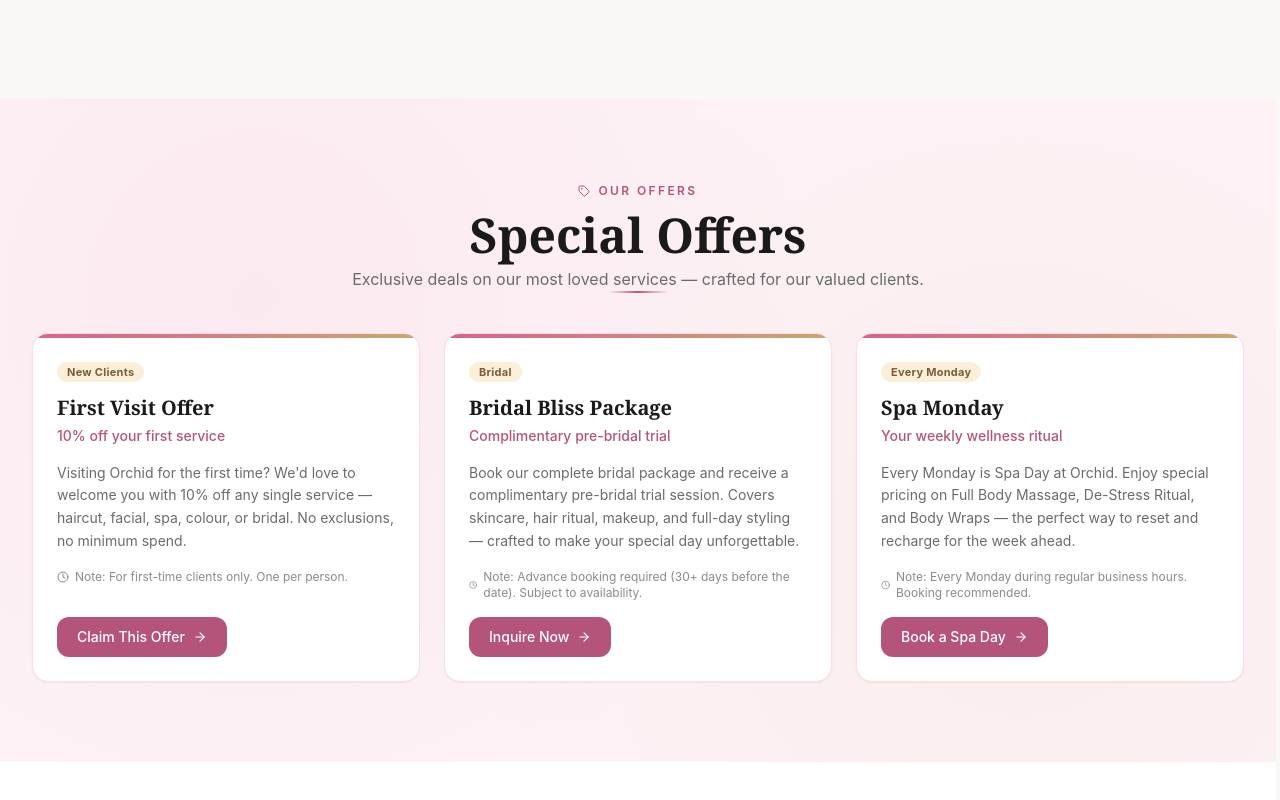
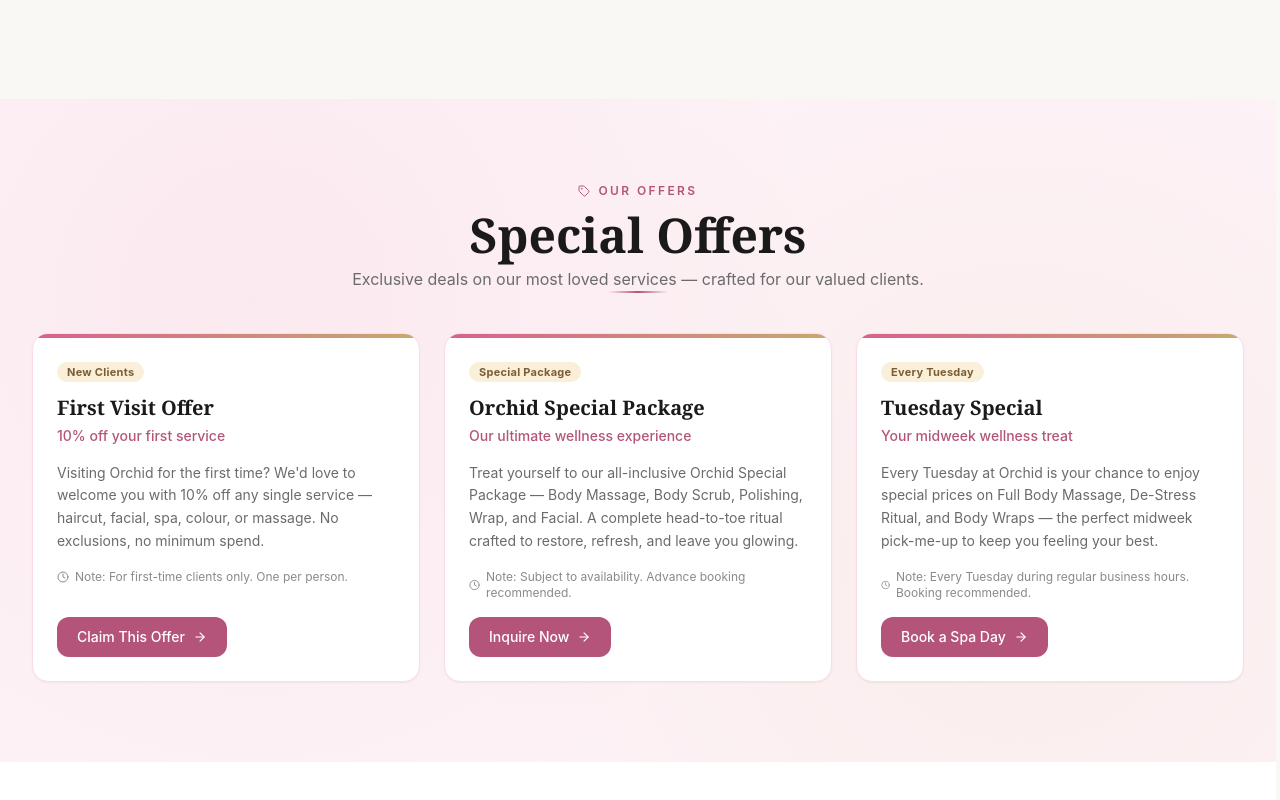
Before and after one commit to akashp-ai/orchidwellness, a Next.js app: page / in a window 1280 px wide. Shown: the part 1612-2412 px from the top of the page. Built offline with nearby package versions, Linux system fonts and the light colour scheme.

Commit message:
Remove all bridal references; update Special Offers, rating and client count

```diff
--- a/app/components/InquiryWidget.tsx
+++ b/app/components/InquiryWidget.tsx
@@ -197,7 +197,7 @@
                 <textarea
                   value={form.query}
                   onChange={(e) => setForm({ ...form, query: e.target.value })}
-                  placeholder="e.g. I'd like to book a bridal package for next Saturday..."
+                  placeholder="e.g. I'd like to book a massage session for next Saturday..."
                   rows={3}
                   className="w-full px-4 py-3 rounded-xl border border-cream-300 bg-cream-50 text-charcoal-800 text-sm placeholder:text-charcoal-300 focus:outline-none focus:ring-2 focus:ring-rose-400 focus:border-transparent transition resize-none"
                   disabled={step === "loading"}
--- a/content/offers.json
+++ b/content/offers.json
@@ -20,30 +20,30 @@
       "badge": "New Clients",
       "title": "First Visit Offer",
       "subtitle": "10% off your first service",
-      "description": "Visiting Orchid for the first time? We'd love to welcome you with 10% off any single service — haircut, facial, spa, colour, or bridal. No exclusions, no minimum spend.",
+      "description": "Visiting Orchid for the first time? We'd love to welcome you with 10% off any single service — haircut, facial, spa, colour, or massage. No exclusions, no minimum spend.",
       "validity": "For first-time clients only. One per person.",
       "ctaText": "Claim This Offer",
       "ctaHref": "#contact"
     },
     {
-      "id": "bridal-package",
+      "id": "orchid-special-package",
       "enabled": true,
-      "badge": "Bridal",
-      "title": "Bridal Bliss Package",
-      "subtitle": "Complimentary pre-bridal trial",
-      "description": "Book our complete bridal package and receive a complimentary pre-bridal trial session. Covers skincare, hair ritual, makeup, and full-day styling — crafted to make your special day unforgettable.",
-      "validity": "Advance booking required (30+ days before the date). Subject to availability.",
+      "badge": "Special Package",
+      "title": "Orchid Special Package",
+      "subtitle": "Our ultimate wellness experience",
+      "description": "Treat yourself to our all-inclusive Orchid Special Package — Body Massage, Body Scrub, Polishing, Wrap, and Facial. A complete head-to-toe ritual crafted to restore, refresh, and leave you glowing.",
+      "validity": "Subject to availability. Advance booking recommended.",
       "ctaText": "Inquire Now",
       "ctaHref": "#contact"
     },
     {
-      "id": "spa-monday",
+      "id": "tuesday-special",
       "enabled": true,
-      "badge": "Every Monday",
-      "title": "Spa Monday",
-      "subtitle": "Your weekly wellness ritual",
-      "description": "Every Monday is Spa Day at Orchid. Enjoy special pricing on Full Body Massage, De-Stress Ritual, and Body Wraps — the perfect way to reset and recharge for the week ahead.",
-      "validity": "Every Monday during regular business hours. Booking recommended.",
+      "badge": "Every Tuesday",
+      "title": "Tuesday Special",
+      "subtitle": "Your midweek wellness treat",
+      "description": "Every Tuesday at Orchid is your chance to enjoy special prices on Full Body Massage, De-Stress Ritual, and Body Wraps — the perfect midweek pick-me-up to keep you feeling your best.",
+      "validity": "Every Tuesday during regular business hours. Booking recommended.",
       "ctaText": "Book a Spa Day",
       "ctaHref": "#contact"
     }
--- a/content/services.json
+++ b/content/services.json
@@ -138,8 +138,8 @@
           "description": "Targeted de-tanning treatment to even skin tone and restore natural brightness after sun exposure."
         },
         {
-          "name": "Bridal Glow Facial",
-          "description": "Multi-step brightening and hydration ritual designed to give brides a radiant, camera-ready complexion."
+          "name": "Radiance Glow Facial",
+          "description": "Multi-step brightening and hydration ritual designed to deliver a luminous, camera-ready complexion for any occasion."
         },
         {
           "name": "Skin Cleanup",
--- a/content/site.json
+++ b/content/site.json
@@ -50,15 +50,15 @@
 
   "ratings": {
     "score": "4.8",
-    "count": "50",
+    "count": "5000",
     "platform": "Google"
   },
 
   "seo": {
     "siteUrl": "https://akashp-ai.github.io/orchidwellness",
     "defaultTitle": "Orchid Unisex Salon & Spa | Tarabai Park, Kolhapur",
-    "defaultDescription": "Premium unisex salon and spa in Tarabai Park, Kolhapur. Hair, skin, bridal, spa, and wellness services for men and women. Rated 4.9★. Book your appointment today.",
-    "keywords": "salon kolhapur, spa kolhapur, unisex salon kolhapur, bridal makeup kolhapur, hair colour kolhapur, orchid salon, tarabai park salon, kolhapur beauty parlour",
+    "defaultDescription": "Premium unisex salon and spa in Tarabai Park, Kolhapur. Hair, skin, spa, massage, and wellness services for men and women. Rated 4.8★. Book your appointment today.",
+    "keywords": "salon kolhapur, spa kolhapur, unisex salon kolhapur, hair colour kolhapur, body massage kolhapur, orchid salon, tarabai park salon, kolhapur beauty parlour",
     "ogImage": "/media/hero/hero-og.jpg"
   },
 
```
